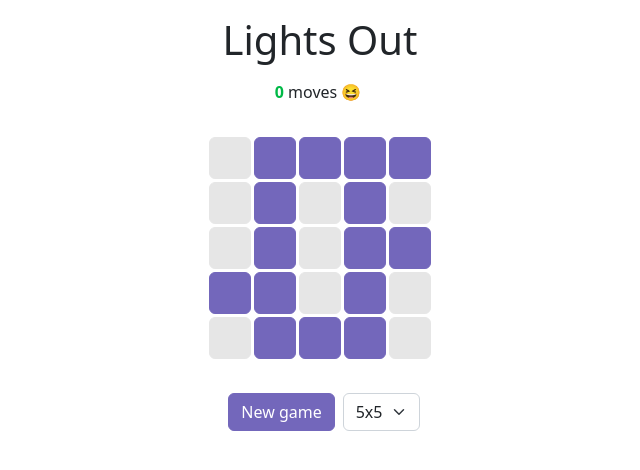
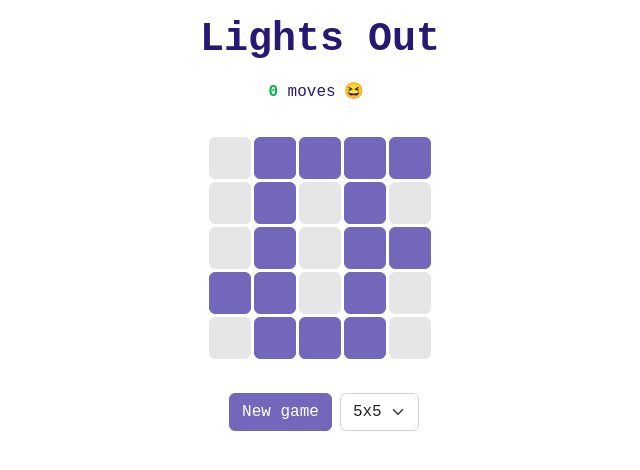
Before and after one commit to mjordonez2001/lights-out, a React (Vite) app: page / in a window 1280 px wide. Shown: the top 470 px of the page, without its empty margins (320-960 px from the left). Built offline with nearby package versions, Linux system fonts and the light colour scheme.

Commit message:
Change app color and font family

```diff
--- a/src/App.css
+++ b/src/App.css
@@ -1,3 +1,12 @@
+.container {
+  color: #271973;
+  font-family: 'Courier New', Courier, monospace;
+}
+
+h1 {
+  font-weight: bolder;
+}
+
 .form-select {
   width: auto;
 }
@@ -13,7 +22,7 @@
   --bs-btn-hover-border-color: #4839A2;
   --bs-btn-active-bg: #4839A2;
   --bs-btn-active-border-color: #4839A2;
-  transition: transform, .25s;
+  transition: transform .25s;
 }
 
 .newGame:hover {
--- a/src/App.jsx
+++ b/src/App.jsx
@@ -90,7 +90,7 @@ function App() {
           {moves}
         </span>
         &nbsp;moves
-        <span className="mx-1">{emoji}</span>
+        <span className="mx-2">{emoji}</span>
       </div>
 
       <TileBoard arrayGrid={arrayGrid} onToggle={onToggle} />
```
